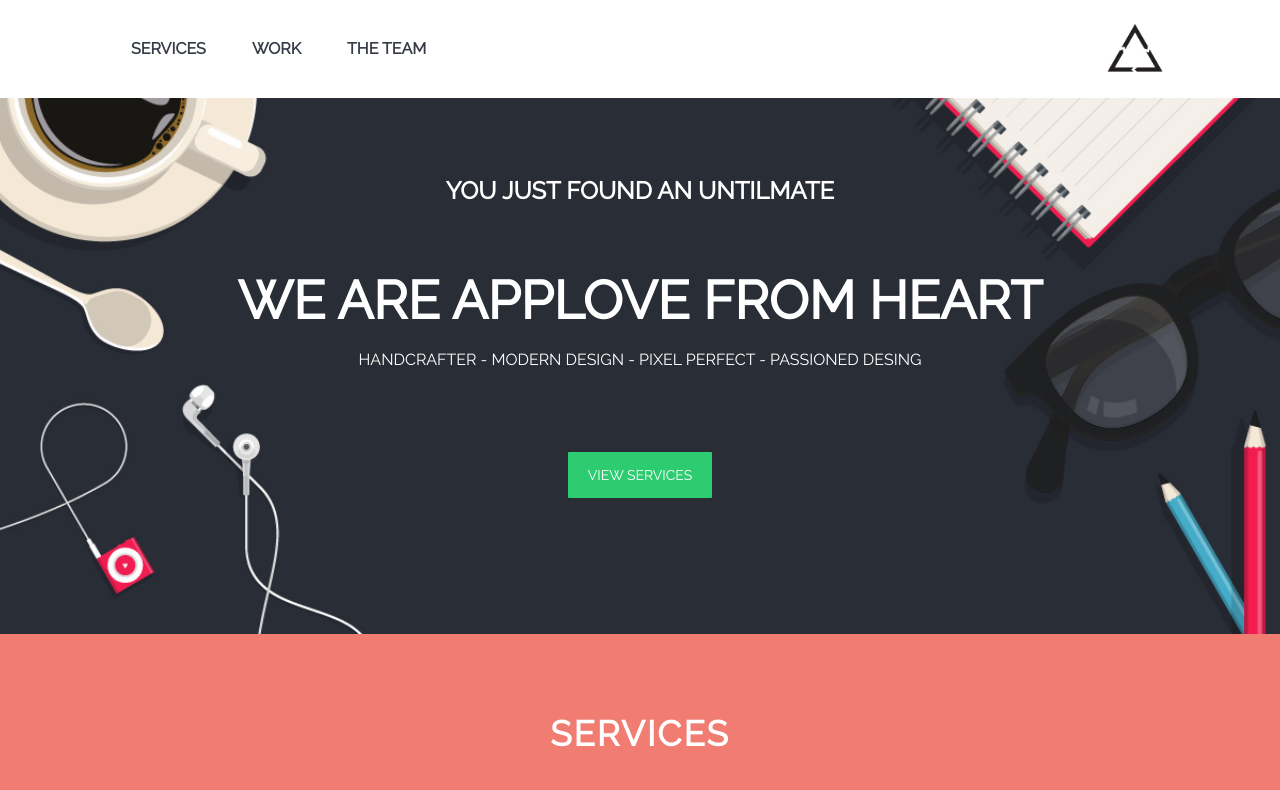
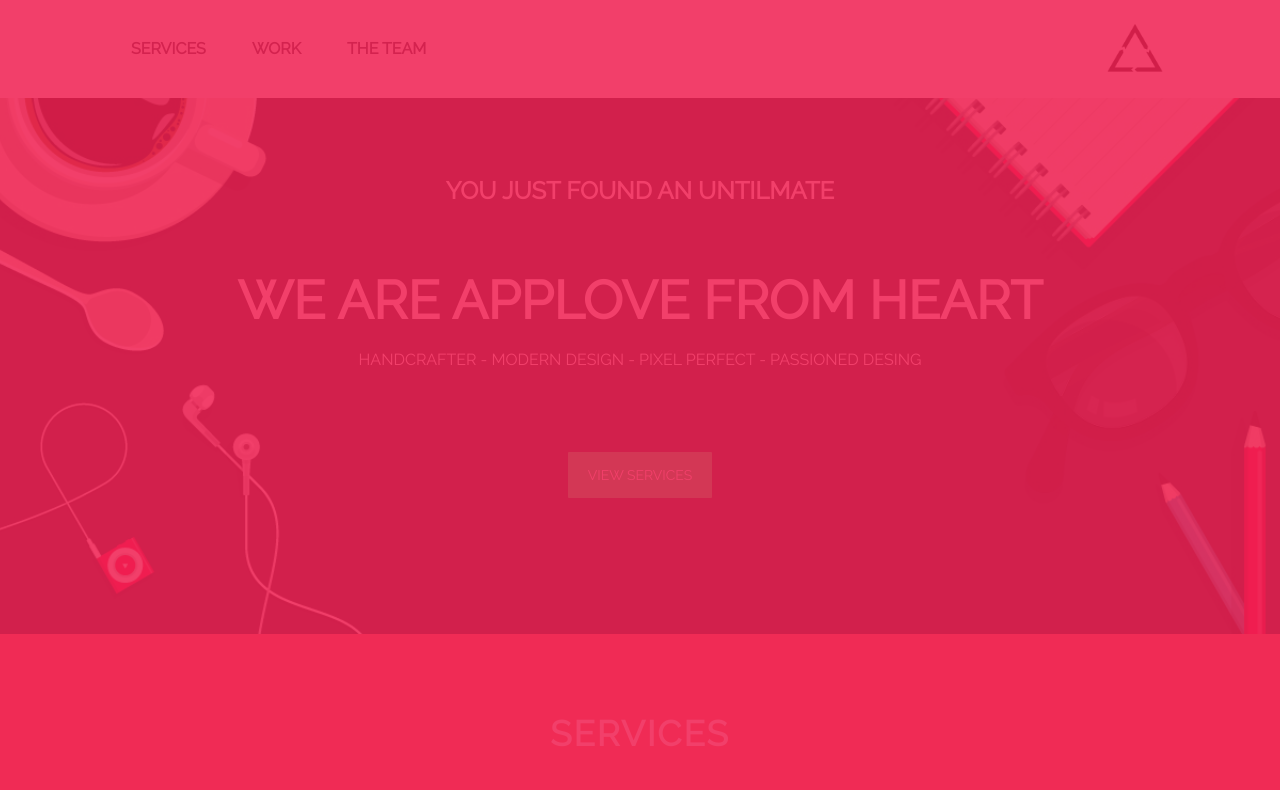
Before and after one commit to MelissaIreth/applove, a plain HTML site: page index.html in a window 1280 px wide. Shown: the top 790 px of the page. Drawn offline with Linux system fonts and the light colour scheme.

Commit message:
adding modal

```diff
--- a/css/main.css
+++ b/css/main.css
@@ -124,3 +124,16 @@ footer{
 .nombre-p{
   font-style: bolder;
 }
+
+.hide{
+  display: none;
+}
+
+.all-boxes-modal{
+  background-color: rgba(240,30,80,0.85);
+  width: 100%;
+  height: 100%;
+  position: fixed;
+  top: 0;
+  left: 0;
+}
--- a/index.html
+++ b/index.html
@@ -60,6 +60,7 @@
 			<h2 class="text-uppercase text-work mt-0">Work</h2>
 			<h4>Lorem ipsum dolor sit amet, consectetur adipiscing elit, sed do eiusmod tempor incididunt ut labore et dolore magna aliqua. Ut enim ad minim veniam, quis nostrud exercitation ullamco laboris nisi ut aliquip ex ea commodo consequat.</h4>
 			<img src="assets/images/hero.png" alt="Work" class="logo" width="1000">
+		<div class="all-boxes">
 			<div class="row">
 				<div class="col-4 caja">
 					<img src="assets/images/img-1.jpg" alt="fotos" class="img-responsive">
@@ -107,6 +108,12 @@
 	<footer>
 		<p>© Copyrigth</p>
 	</footer>
+
+
+	<div class="all-boxes-modal">
+	</div>
+
+
 	<!-- Enlaza tu JS aquí -->
 	<script type="text/javascript" src="js/app.js"></script>
 </body>
--- a/js/app.js
+++ b/js/app.js
@@ -1,3 +1,7 @@
 /*
  * Archivo principal de funcionalidad de JS
  */
+
+ function main(){
+ 	var box = Array.from(document.getElementsByClassName("all-boxes"))
+ }
```
Lines whose indentation alone changed are shown as unchanged.
